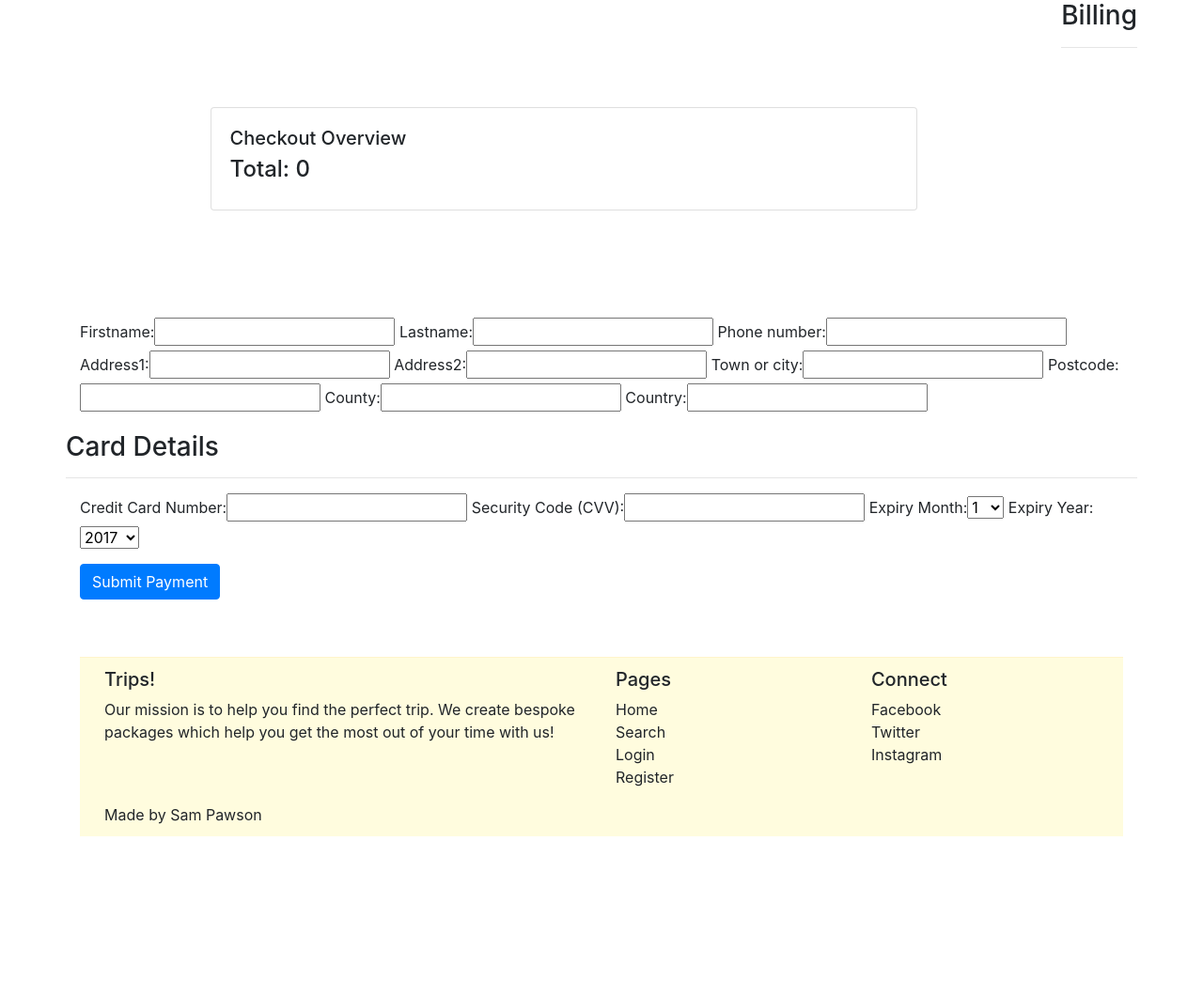
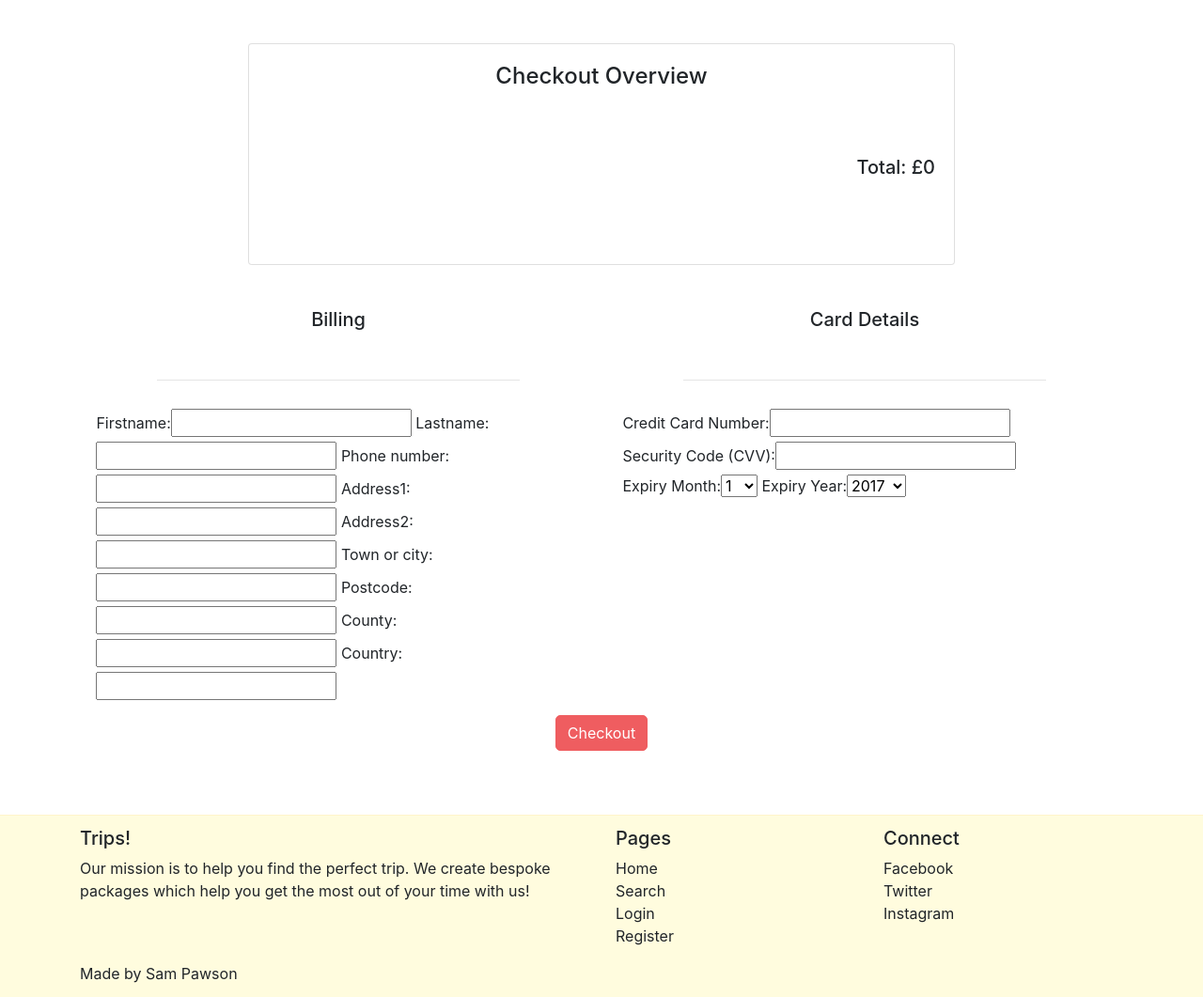
Before and after one commit to SPawson/trips-ecommerce, a Django app: page /checkout/ in a window 1280 px wide. Shown: the part 57-1118 px from the top of the page at 94% size. Before the commit the page ends 947 px from the top, so only its background shows below. Run offline with Django 3.2, Linux system fonts and the light colour scheme; the visitor is signed in with stand-in values (Sample User, id 1); some libraries are stand-ins or nearby versions.

Commit message:
Cart + Checkout pages styled

```diff
--- a/checkout/templates/checkout.html
+++ b/checkout/templates/checkout.html
@@ -7,66 +7,91 @@
 
 <div class="container">
     <div class="row">
-        <div class="card">
+        <div class="card card--cart">
             <div class="card-body col-12">
-                <h5 class="card-title">Checkout Overview</h5>
+
+                <div class="heading text-center">
+                    <h4 class="card-title">Checkout Overview</h4>
+                </div>
+
 
                 {% for item in cart_items %}
                 <div class="row item">
                     <div class="col-6">
                         {{item.product.name}}
                     </div>
+                    <div class="col-6 text-right">
+                        <span class="item-price">£{{item.product.price}}</span>
+                    </div>
+                    <div class="col-12 form-container">
+                            {% csrf_token %}
+                            <div class="form-group text-center row">
                                 <div class="col-6">
-                        {{item.product.price}}
+                                    <label class="sr-only">New Qty</label>
+                                    <div class="input-group">
+                                        <span class="item-amount">{{item.quantity}}</span> <p>Amount</p>
                                     </div>
-                    <div class="col-12">
-                        <div class="input-group">
-                            <p>Qty: {{item.quantity}}</p>
+                                </div>
                             </div>
                     </div>
 
                 </div>
+                <hr class="divider">
+                {% endfor %}
+                <div class="heading text-right">
+                    <h5>Total: £{{total}}</h5>
+                </div>
 
             </div>
-            <hr>
-            {% endfor %}
-            <h4>Total: {{total}}</h4>
+        </div>
+    </div>
 
 
 
-        </div>
-    </div>
     <div class="row">
         <div class="col-12">
-            <h3>Billing</h3>
-            <hr>
+
         </div>
     </div>
     <div class="row">
         <div class="col-12">
             <form method="POST" id="payment-form" action="{% url 'checkout' %}">
                 {% csrf_token %}
+
+                <div class="form-row">
                     <div id="form-errors" style="display: none;">
                         <ul class="error-list">
 
                         </ul>
                     </div>
-
-                <div class="form-group col-md-12">
+                </div>
+                <div class="form-row">
+                    <div class="form-group col-12 col-md-6 form-fields">
+                        <div class="heading text-center">
+                            <h5>Billing</h5>
+                        </div>
+                        <hr class="divider">
                         {{ order_form | as_bootstrap }}
                     </div>
 
-                <h3>Card Details</h3>
-                <hr>
 
-                <div class="form-group col-md-12">
+
+                    <div class="form-group col-12 col-md-6 form-fields">
+                        <div class="heading text-center">
+                            <h5>Card Details</h5>
+                        </div>
+                        <hr class="divider">
+
                         {{ payment_form | as_bootstrap }}
+                    </div>
+                </div>
+                <div class="form-row">
+                    <div class="form-group col-md-12 text-center">
+                        <input class=" btn btn-pale-pink" id="submit_payment_btn" name="commit" type="submit" value="Checkout">
+                    </div>
                 </div>
 
 
-                <div class="form-group col-md-12">
-                    <input class=" btn btn-primary" id="submit_payment_btn" name="commit" type="submit" value="Submit Payment">
-                </div>
             </form>
         </div>
     </div>
--- a/static/css/style.css
+++ b/static/css/style.css
@@ -43,21 +43,50 @@
 }
 
 /*Buttons*/
+.btn {
+  border-radius: 5px;
+  font-weight: 400;
+}
+
+.btn a {
+  font-weight: 400;
+}
+
 .btn-pale-orange {
   background-color: #ffc49e;
   border: 1px solid #ffa367;
   color: #ffffff;
-  font-weight: 400;
 }
 
 .btn-pale-orange a {
   color: #ffffff;
-  font-weight: 400;
+}
+
+.btn-pale-orange:hover {
+  background-color: #f5ad7e;
+}
+
+.btn-pale-pink {
+  background-color: #EF5D60;
+  border: 1px solid #EF5D60;
+  color: #ffffff;
+}
+
+.btn-pale-pink a {
+  color: #ffffff;
+}
+
+.btn-pale-pink:hover {
+  background-color: #f5ad7e;
 }
 
 .btn-card {
   width: 8rem;
   font-weight: 500;
+}
+
+.btn-btm-container {
+  margin-bottom: 12%;
 }
 
 /*Headings*/
@@ -71,10 +100,30 @@
   }
 }
 
+/*dividers*/
+.divider {
+  margin-top: 6%;
+  margin-bottom: 6%;
+  width: 75%;
+}
+
+@media only screen and (min-width: 1400px) {
+  .divider {
+    margin-top: 3%;
+    margin-bottom: 3%;
+  }
+}
+
 /*Module Imports*/
 .card {
   margin: 10% auto;
   width: 20rem;
+}
+
+@media only screen and (min-width: 900px) {
+  .card--cart {
+    margin: 4% auto;
+  }
 }
 
 @media only screen and (min-width: 900px) {
@@ -303,12 +418,6 @@
   line-height: 21px;
 }
 
-.divider {
-  margin-top: 4%;
-  margin-bottom: 4%;
-  width: 75%;
-}
-
 .filters form {
   margin: 0 auto;
 }
@@ -398,4 +507,10 @@
 .product .hidden {
   display: none;
 }
+
+@media only screen and (min-width: 900px) {
+  #payment-form .form-fields {
+    padding: 0% 2%;
+  }
+}
 /*# sourceMappingURL=style.css.map */
--- a/static/sass/global/_globals.scss
+++ b/static/sass/global/_globals.scss
@@ -11,10 +11,6 @@
 
     &-toggler {
         border: 1px solid #4a3d3d66;
-
-        // &-icon {
-
-        // }
     }
 
     &-brand {
@@ -54,26 +50,63 @@
 
 /*Buttons*/
 .btn {
+
+    border-radius: 5px;
+    font-weight: 400;
+
+    a {
+        font-weight: 400;
+    }
+
     &-pale {
-        &-orange{
+
+
+        &-orange {
             background-color: #ffc49e;
             border: 1px solid #ffa367;
             color: #ffffff;
-            font-weight: 400;
 
             a {
                 color: #ffffff;
-                font-weight: 400;
+
             }
         }
+
+        &-orange:hover {
+            background-color: #f5ad7e;
+
+        }
+
+        &-pink {
+            background-color: #EF5D60;
+            border: 1px solid #EF5D60;
+            color: #ffffff;
+
+            a {
+                color: #ffffff;
+
+            }
+        }
+
+        &-pink:hover {
+            background-color: #f5ad7e;
+
+        }
+
     }
 
     &-card {
-        //color: #3c3c3c;
-        //@warn: #ffffa1;
-        //border-color: #fcfdff;
         width: 8rem;
         font-weight: 500;
+    }
+
+
+    &-btm {
+
+        &-container {
+            margin-bottom: 12%;
+        }
+
     }
 }
 
@@ -81,7 +114,20 @@
 .heading {
     margin-bottom: 10%;
 
-    @include media(large){
+    @include media(large) {
         margin-bottom: 3%;
-       }
+    }
 }
+
+/*dividers*/
+
+.divider {
+    margin-top: 6%;
+    margin-bottom: 6%;
+    width: 75%;
+
+    @include media(large) {
+        margin-top: 3%;
+        margin-bottom: 3%;
+    }
+}
--- a/static/sass/modules/_cards.scss
+++ b/static/sass/modules/_cards.scss
@@ -2,16 +2,22 @@
     margin: 10% auto;
     width: 20rem;
 
-    @include media(medium){
+    &--cart {
+        @include media(medium) {
+            margin: 4% auto;
+        }
+    }
+
+    @include media(medium) {
         width: 47rem;
-       }
+    }
 
     &-top {
         margin-bottom: 8%;
 
-        @include media(medium){
+        @include media(medium) {
             margin-bottom: 2%;
-           }
+        }
 
         &-img {
             width: 100%;
@@ -25,9 +31,9 @@
     &-mid {
         margin-bottom: 8%;
 
-        @include media(medium){
+        @include media(medium) {
             margin-bottom: 4%;
-           }
+        }
     }
 
     &-head {
@@ -42,6 +48,7 @@
     &-title {
         margin-bottom: 1%;
     }
+
     &-text {
         line-height: 24px;
         word-wrap: break-word;
@@ -59,9 +66,9 @@
     }
 
     &-right {
-        @include media(large){
+        @include media(large) {
             text-align: right;
-           }
+        }
     }
 
 
@@ -114,7 +121,7 @@
                 color: #91b6da;
             }
 
-            i.liked{
+            i.liked {
                 color: #5895d2;
             }
         }
@@ -125,4 +132,64 @@
 
     }
 
+    .item {
+        margin-bottom: 10%;
+        font-weight: 500;
+        font-size: 1rem;
+
+        @include media(large) {
+            padding: 4%;
+            margin-bottom: 0;
+        }
+
+        .form-container {
+            margin-top: 7%;
+
+            @include media(large) {
+                margin-top: 3%;
+            }
+
+            form {
+                padding: 8%;
+
+                @include media(large) {
+                    width: 38%;
+                    padding: 2%;
+                }
+
+                input {
+                    margin: 0 10% 0 3%;
+                    width: 10%;
+                }
+
+                button {
+                    margin-left: 10%;
+                }
+            }
+        }
+
+        &-price {
+            font-size: 1.2rem;
+        }
+
+        &-amount {
+            border: 1px solid black;
+            width: 30px;
+            height: 30px;
+            margin-right: 5%;
+        }
+
+    }
+
 }
+
+.cart-btn {
+    margin-bottom: 6%;
+    width: 12rem;
+    height: 3rem;
+
+    @include media(large) {
+        margin-bottom: 1%;
+    }
+
+}
--- /dev/null
+++ b/static/sass/pages/_checkout.scss
@@ -0,0 +1,11 @@
+
+#payment-form {
+
+    .form-fields {
+        @include media(medium) {
+            padding: 0% 2%;
+        }
+    }
+
+
+}
--- a/static/sass/pages/_home.scss
+++ b/static/sass/pages/_home.scss
@@ -80,9 +80,3 @@
 
     }
 }
-
-.divider {
-    margin-top: 4%;
-    margin-bottom: 4%;
-    width: 75%;
-}
--- a/static/sass/style.scss
+++ b/static/sass/style.scss
@@ -11,3 +11,4 @@
 @import "pages/_home";
 @import "pages/_products";
 @import "pages/_product-detail";
+@import "pages/_checkout";
```
Also changed, not shown: other parts of static/css/style.css (+66 -0 lines), cart/templates/cart-overview.html (+34 -17 lines), 1 other file. Lines whose indentation alone changed are shown as unchanged.
